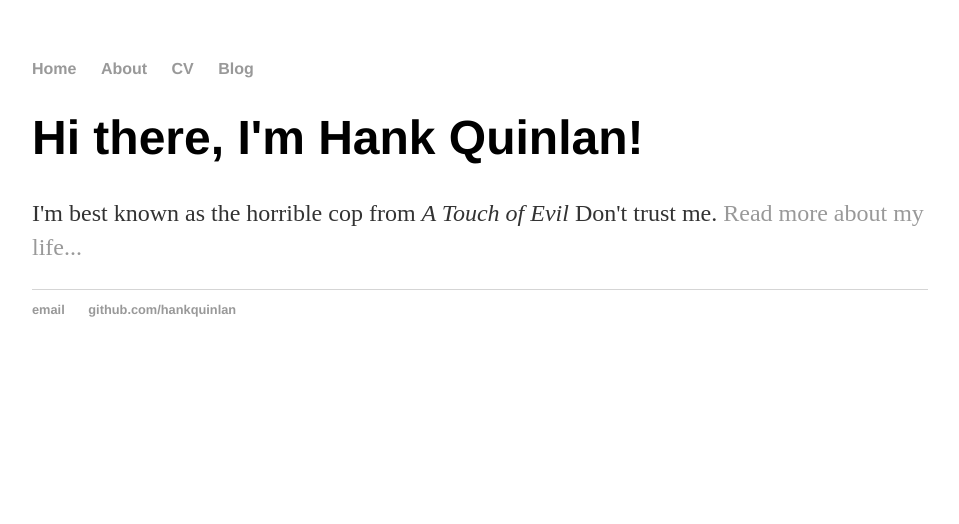
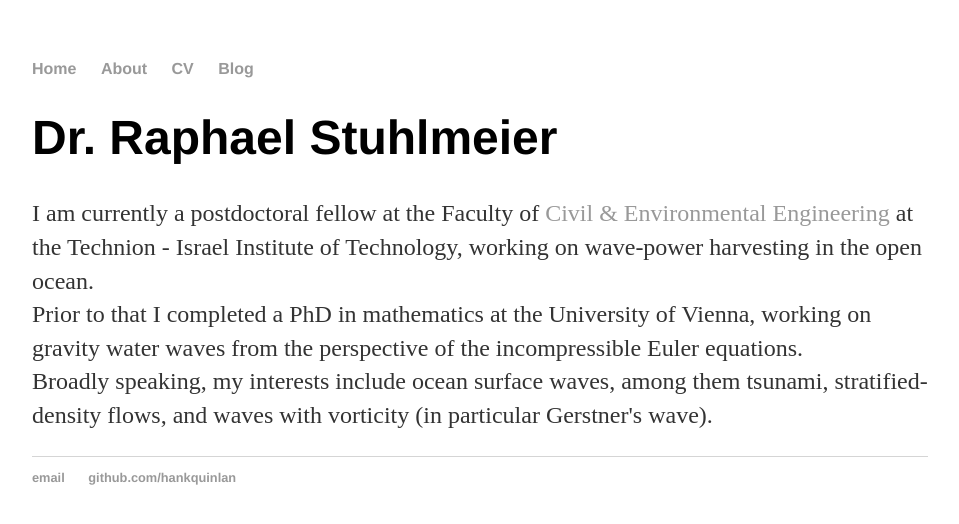
Before and after one commit to rstuhlmeier/rstuhlmeier.github.io, a Jekyll site: the page built from index.html, in a window 1280 px wide. Shown: the top 524 px of the page, without its empty margins (160-1119 px from the left). Built offline with Jekyll 4.4.1, drawn with Linux system fonts in a browser that asks for light colours.

Commit message:
Update index.html
Added index.html stuff from TX Technion site.

```diff
--- a/index.html
+++ b/index.html
@@ -1,8 +1,10 @@
 ---
 layout: default
-title: Hank Quinlan, Horrible Cop
+title: Raphael Stuhlmeier
 ---
 <div class="blurb">
-	<h1>Hi there, I'm Hank Quinlan!</h1>
-	<p>I'm best known as the horrible cop from <em>A Touch of Evil</em> Don't trust me. <a href="/about">Read more about my life...</a></p>
+	<h1>Dr. Raphael Stuhlmeier</h1>
+	<p>            	I am currently a postdoctoral fellow at the Faculty of <a href="http://cee.technion.ac.il/">Civil & Environmental Engineering</a> at the Technion - Israel Institute of Technology, working on wave-power harvesting in the open ocean.
+<br> Prior to that I completed a PhD in mathematics at the University of Vienna, working on gravity water waves from the perspective of the incompressible Euler equations. <br>
+            Broadly speaking, my interests include ocean surface waves, among them tsunami, stratified-density flows, and waves with vorticity (in particular Gerstner's wave).</p>
 </div><!-- /.blurb -->
```
